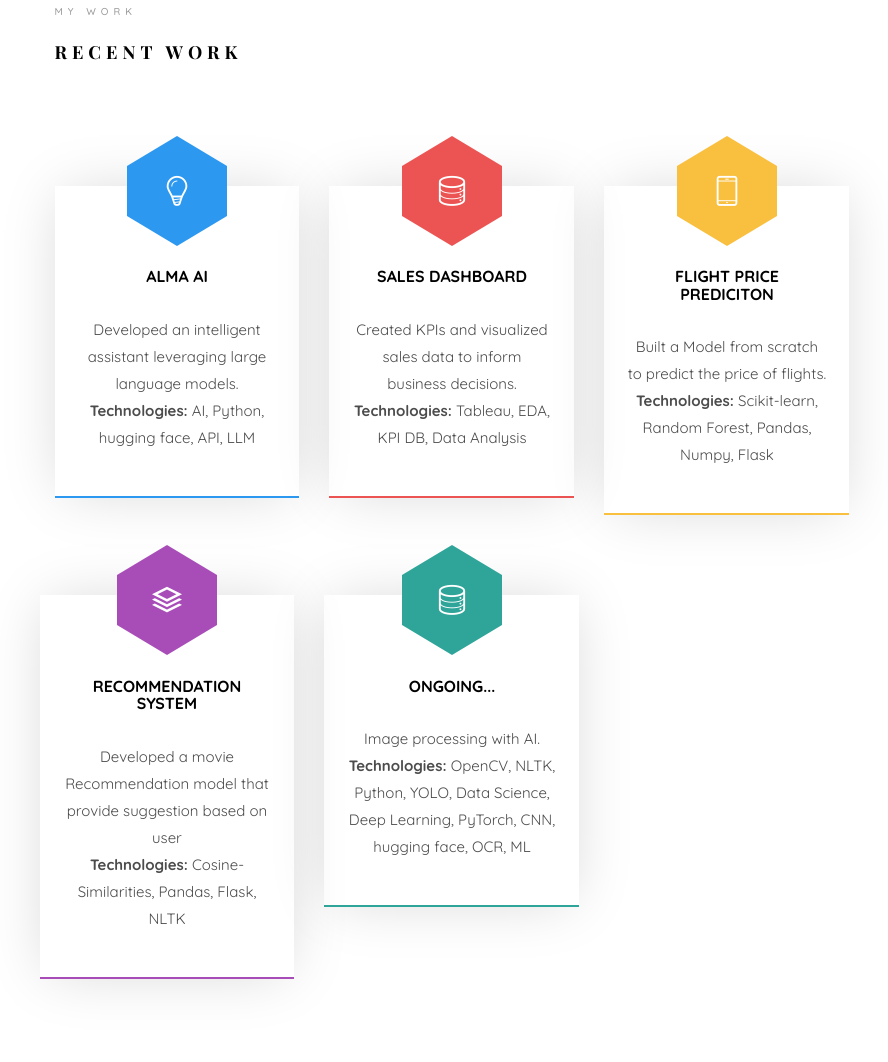
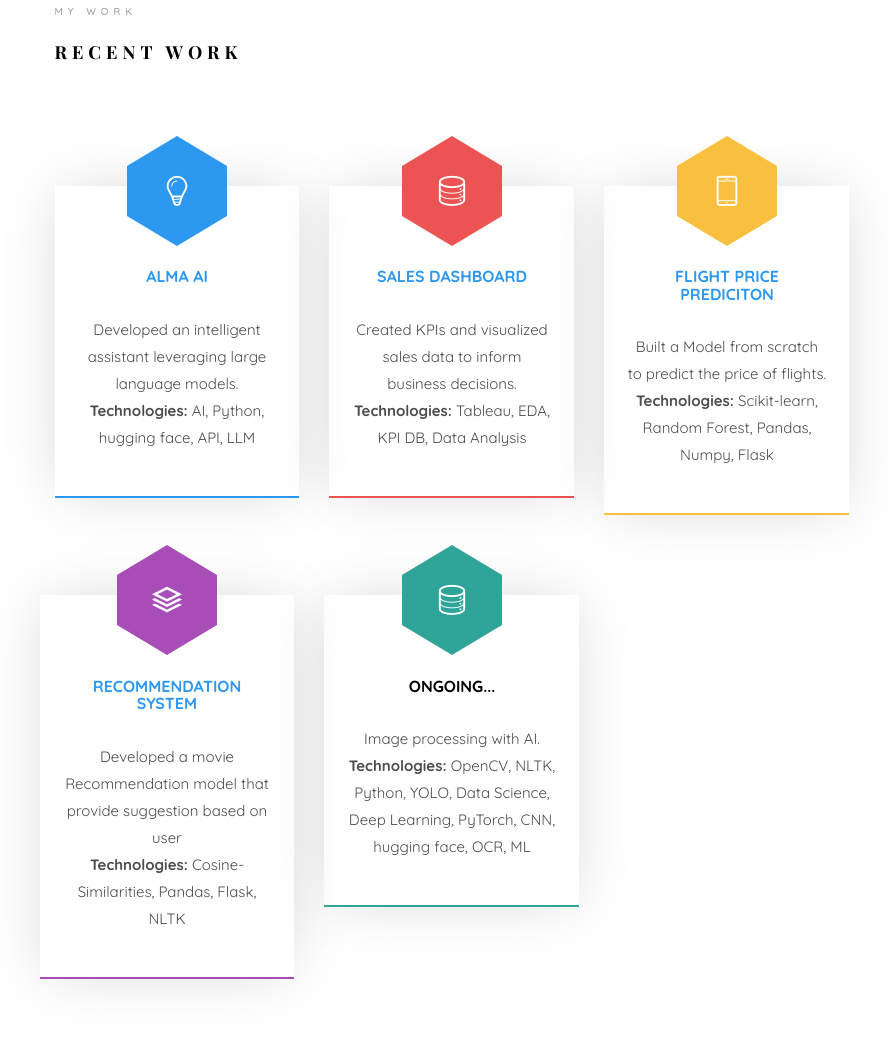
Before and after one commit to premthakkar1289/Personal-Portfolio, a plain HTML site: page index.html in a window 1280 px wide. Shown: the part 2936-3998 px from the top of the page, without its empty margins (338-1226 px from the left). Drawn offline with nearby package versions, Linux system fonts and the light colour scheme; files whose address does not match are found by name; a web font is replaced by a local one.

Commit message:
Updated index.html and made changes to the portfolio

```diff
--- a/index.html
+++ b/index.html
@@ -274,7 +274,7 @@
 									<i class="icon-bulb"></i>
 								</span>
 								<div class="desc">
-									<h3>Alma AI</h3>
+									<h3><a href="https://github.com/HetPatel1978/Alma-AI" target="_blank">Alma AI</a></h3>
 									<p>Developed an intelligent assistant leveraging large language models.<br>
 									<b>Technologies:</b>  AI, Python, hugging face, API, LLM</p>
 								</div>
@@ -286,7 +286,7 @@
 									<i class="icon-data"></i>
 								</span>
 								<div class="desc">
-									<h3>Sales Dashboard</h3>
+									<h3><a href="https://github.com/HetPatel1978/Sales-Dashboard-Tableau-Data-Analysis-Project" target="_blank">Sales Dashboard</a></h3>
 									<p>Created KPIs and visualized sales data to inform business decisions.<br>
 										<b>Technologies:</b>  Tableau, EDA, KPI DB, Data Analysis</p>
 								</div>
@@ -299,7 +299,7 @@
 								</span>
 								<div class="desc">
 									<h3>
-									Flight Price Prediciton </h3>
+										<a href="https://github.com/premthakkar1289/flight_price_prediction" target="_blank">Flight Price Prediciton </a></h3>
 									<p>Built a Model from scratch to predict the price of flights.<br>
 										<b>Technologies:</b>  Scikit-learn, Random Forest, Pandas, Numpy, Flask</p>
 								</div>
@@ -312,7 +312,7 @@
 										<i class="icon-layers2"></i>
 									</span>
 									<div class="desc">
-										<h3>Recommendation System</h3>
+										<h3><a href="https://github.com/premthakkar1289/Movie_Recommendation" target="_blank">Recommendation System</a></h3>
 										<p>Developed a movie Recommendation model that provide suggestion based on user<br>
 											<b>Technologies:</b>  Cosine-Similarities, Pandas, Flask, NLTK</p>
 									</div>
```
